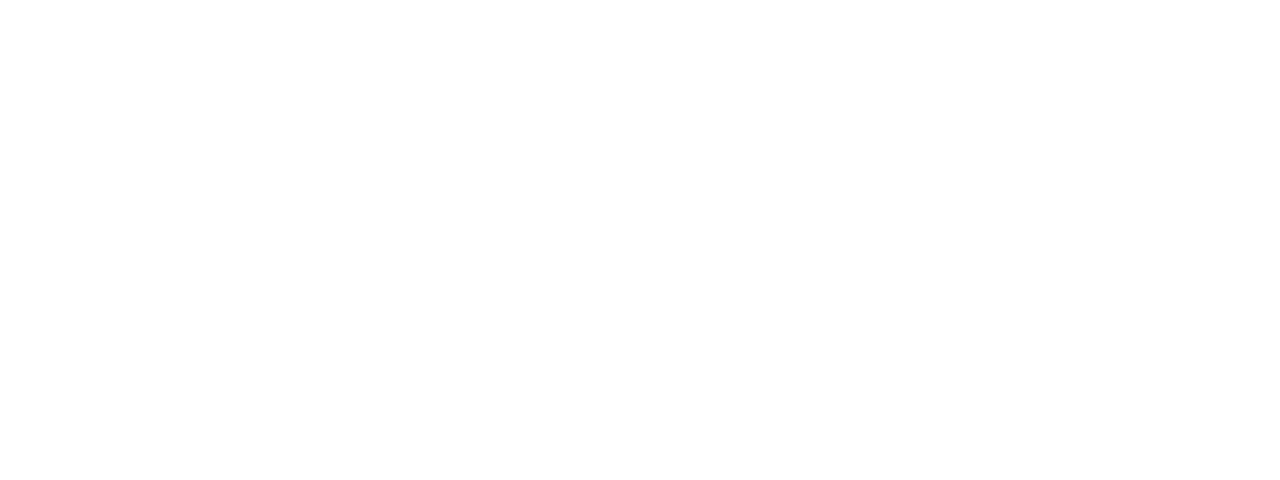
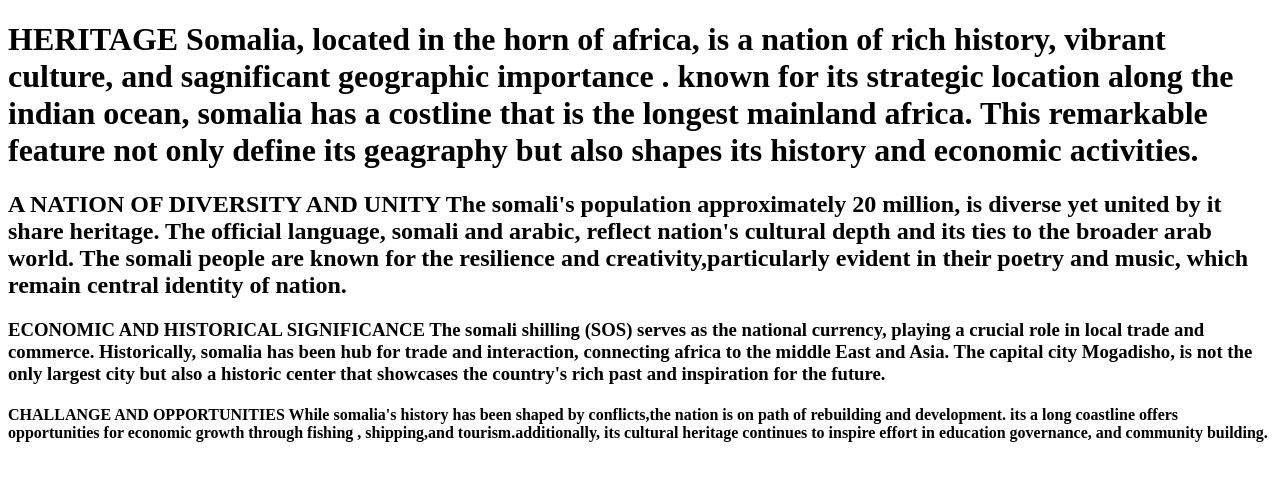
Before and after one commit to abdirizak-k/HTML-Basics, a plain HTML site: page profile.html in a window 1280 px wide. Drawn offline with Linux system fonts and the light colour scheme.

Commit message:
new commit

```diff
--- a/profile.html
+++ b/profile.html
@@ -2,9 +2,34 @@
 <html>
     <head>
         <title>
-            MY PROFILE PAGE
+            SOMALIA
         </title>
     </head>
+    <body>
+        <h1> HERITAGE
+            Somalia, located in the horn of africa, is a nation of rich history, vibrant culture,  and
+             sagnificant geographic importance . known for its strategic location along the indian ocean,
+             somalia has a costline that is the longest mainland africa. This remarkable feature not only
+              define its geagraphy but also shapes its history and economic activities. </h1>
+
+<h2> A NATION OF DIVERSITY AND UNITY
+    The somali's population approximately 20 million, is diverse yet united by it share heritage. The
+    official language, somali and arabic, reflect nation's cultural depth and its ties to the
+    broader arab world. The somali people are known for the resilience and creativity,particularly
+    evident in their poetry and music, which remain central identity of nation.  </h2>
+
+<h3> ECONOMIC AND HISTORICAL SIGNIFICANCE
+     The somali shilling (SOS) serves as the national currency, playing a crucial role in local trade
+     and commerce. Historically, somalia has been hub for trade and interaction, connecting africa
+     to the middle East and Asia. The capital city Mogadisho, is not the only largest city but also a
+     historic center that showcases the country's rich past and inspiration for the future. </h3>
+
+     <h4>CHALLANGE AND OPPORTUNITIES
+        While somalia's history has been shaped by conflicts,the nation is on path of rebuilding and
+        development. its a long coastline offers opportunities for economic growth through fishing ,
+        shipping,and tourism.additionally, its cultural heritage continues to inspire effort in education
+        governance, and community building.</h4>
+    </body>
 
 
 
```
